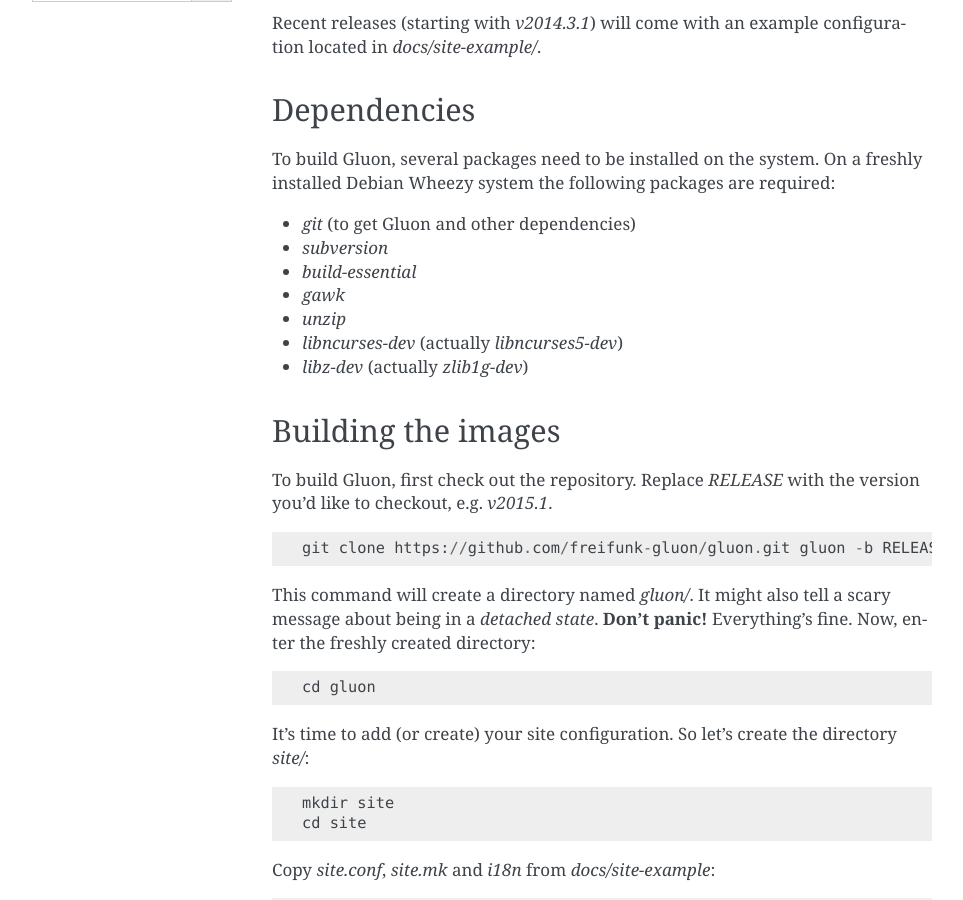
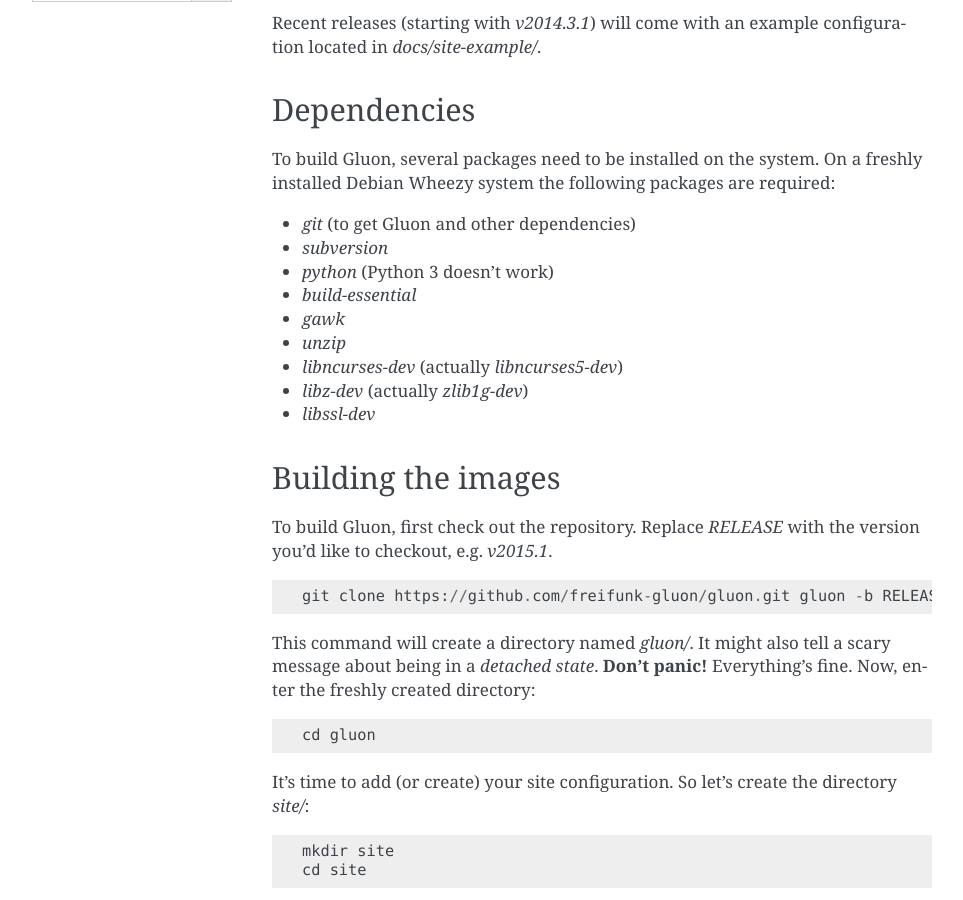
Before and after one commit to freifunk-gluon/gluon, a Sphinx documentation site: the page built from docs/user/getting_started.rst, in a window 1280 px wide and 900 px high, scrolled down 358 px. Shown: the whole window, without its empty margins (148-1111 px from the left). Built offline with Sphinx 7.4.7, drawn with Linux system fonts in a browser that asks for light colours.

Commit message:
Update build dependency documentation
Build requires Python 2 and libssl-dev

```diff
--- a/docs/user/getting_started.rst
+++ b/docs/user/getting_started.rst
@@ -27,11 +27,13 @@
 
 * `git` (to get Gluon and other dependencies)
 * `subversion`
+* `python` (Python 3 doesn't work)
 * `build-essential`
 * `gawk`
 * `unzip`
 * `libncurses-dev` (actually `libncurses5-dev`)
 * `libz-dev` (actually `zlib1g-dev`)
+* `libssl-dev`
 
 
 Building the images
```
